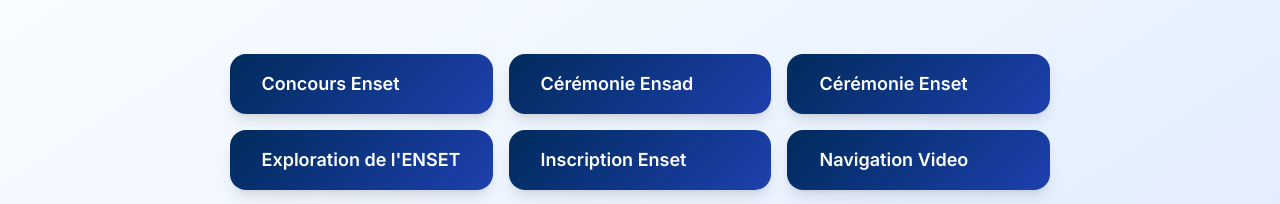
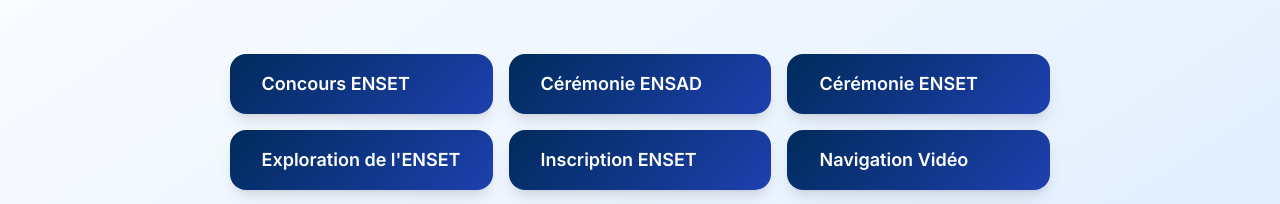
Before and after one commit to ENSETM-EDU/enset-indoor-navigation-guide, a React (Vite) app: page / in a window 1280 px wide. Shown: the part 345-549 px from the top of the page. Built offline with nearby package versions, Linux system fonts and the light colour scheme.

Commit message:
fix: Correct spelling and casing for page names in HomePage component

```diff
--- a/src/pages/HomePage.tsx
+++ b/src/pages/HomePage.tsx
@@ -5,14 +5,14 @@
 
 // List of available pages with their routes and display names
 const pages = [
-  { name: 'Concours Enset', route: '/concours-enset' },
-  { name: 'Cérémonie Ensad', route: '/ensad/porte1' },
-  { name: 'Cérémonie Enset', route: '/enset/porte2' },
+  { name: 'Concours ENSET', route: '/concours-enset' },
+  { name: 'Cérémonie ENSAD', route: '/ensad/porte1' },
+  { name: 'Cérémonie ENSET', route: '/enset/porte2' },
   { name: 'Exploration de l\'ENSET', route: '/explorer' },
-  { name: 'Inscription Enset', route: '/inscription-enset' },
-  { name: 'Navigation Video', route: '/video-navigate/test' },
+  { name: 'Inscription ENSET', route: '/inscription-enset' },
+  { name: 'Navigation Vidéo', route: '/video-navigate/test' },
   { name: 'Toilettes', route: '/toilettes/amphitheatre' },
-  { name: 'Mosquee', route: '/mosquee/amphitheatre' },
+  { name: 'Mosquée', route: '/mosquee/amphitheatre' },
 ];
 //
 const HomePage: React.FC = () => {
```
